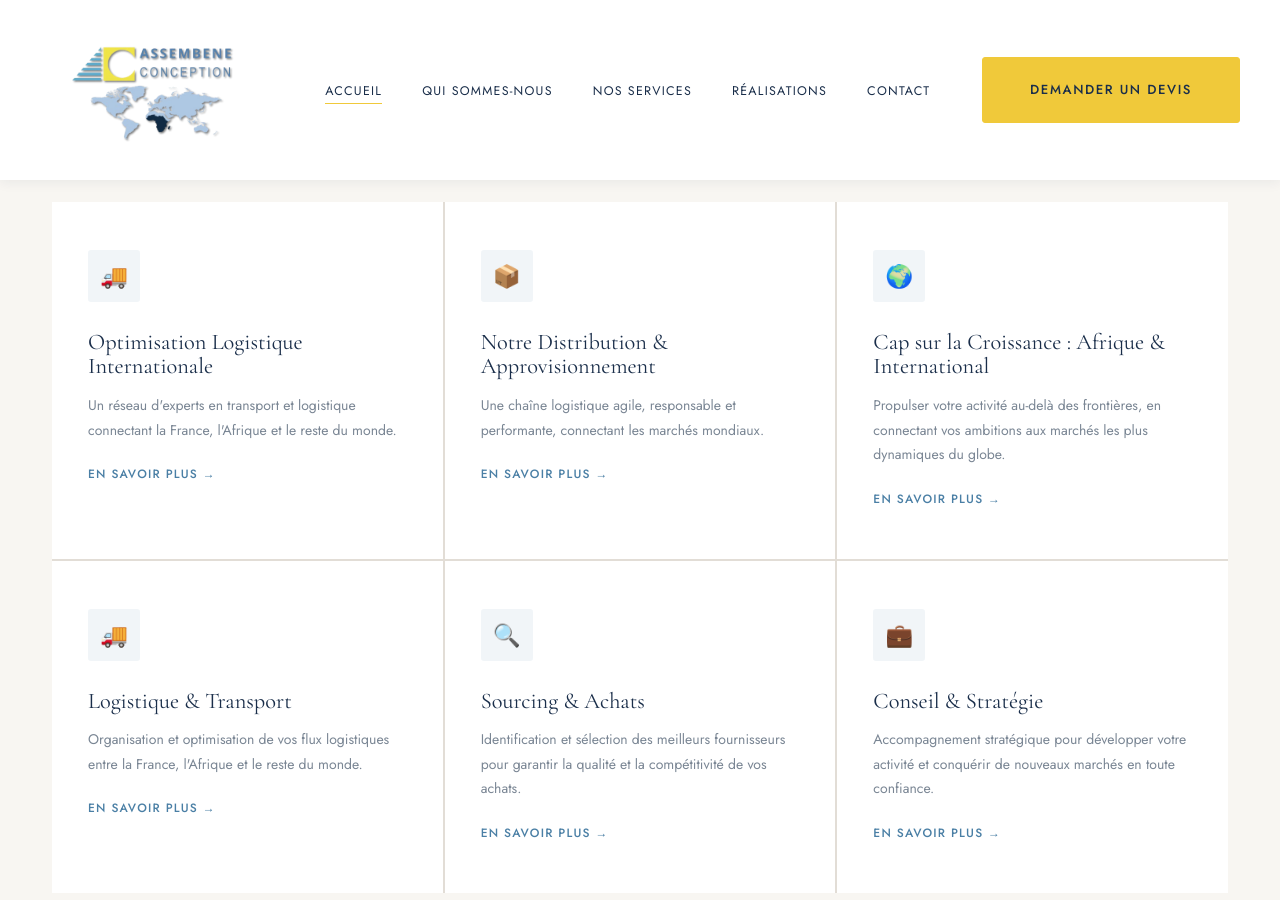
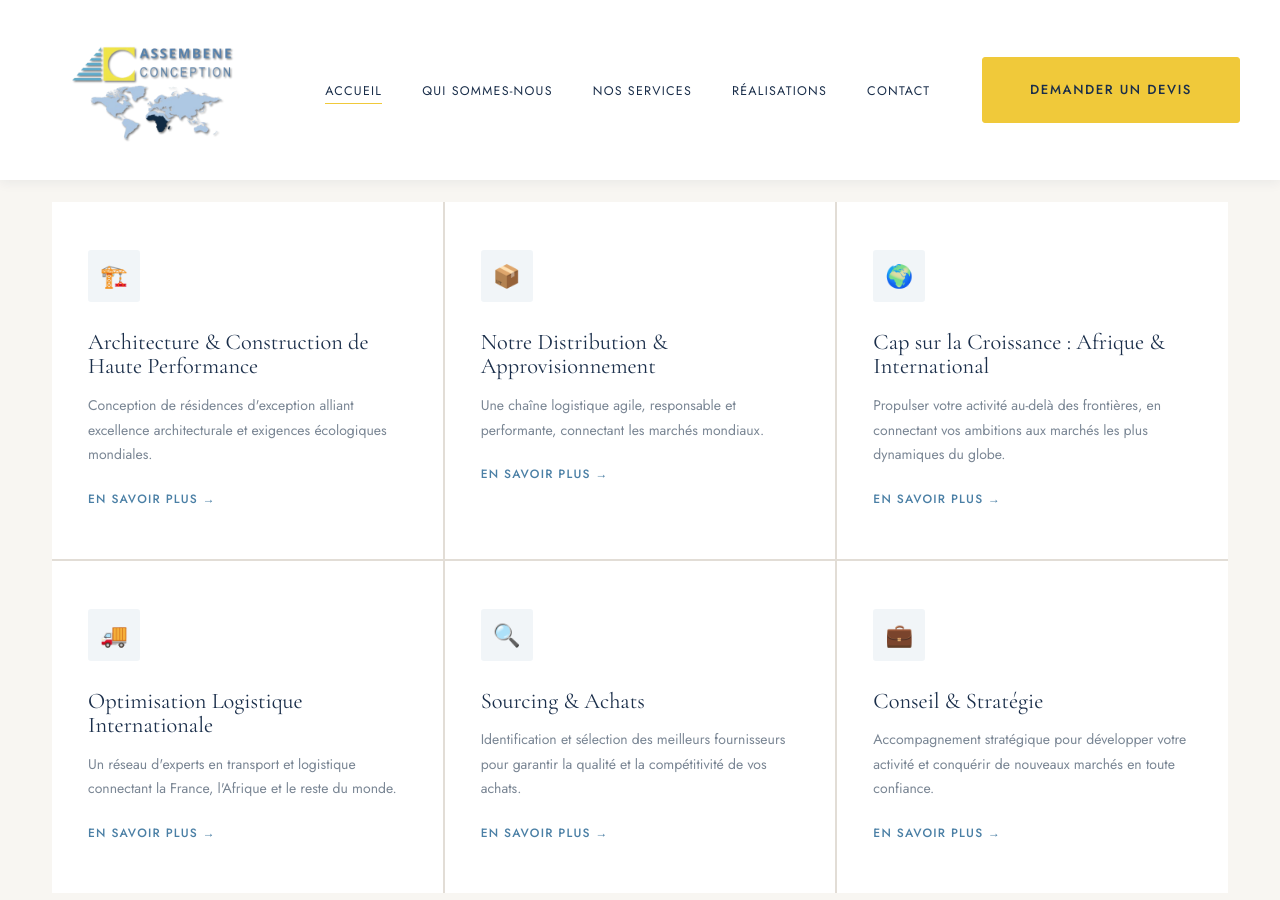
Before and after one commit to ASSEMBENE/assembene.github.io, a Jekyll site: the page built from index.html, in a window 1280 px wide and 900 px high, scrolled down 6420 px. Built offline with Jekyll 4.4.1, drawn with Linux system fonts in a browser that asks for light colours.

Commit message:
Page dédiée Optimisation Logistique Internationale

```diff
--- a/index.html
+++ b/index.html
@@ -440,10 +440,10 @@
     </div>
     <div class="services-grid">
  <div class="service-card reveal d1">
-  <div class="svc-icon">🚚</div>
-  <h3>Optimisation Logistique Internationale</h3>
-  <p>Un réseau d'experts en transport et logistique connectant la France, l'Afrique et le reste du monde.</p>
-  <a href="/services/optimisation-logistique/" class="svc-link">En savoir plus →</a>
+  <div class="svc-icon">🏗️</div>
+  <h3>Architecture &amp; Construction de Haute Performance</h3>
+  <p>Conception de résidences d'exception alliant excellence architecturale et exigences écologiques mondiales.</p>
+  <a href="/services/architecture-haute-performance/" class="svc-link">En savoir plus →</a>
 </div>
       <div class="service-card reveal d2">
   <div class="svc-icon">📦</div>
@@ -457,12 +457,12 @@
   <p>Propulser votre activité au-delà des frontières, en connectant vos ambitions aux marchés les plus dynamiques du globe.</p>
   <a href="/services/afrique-international/" class="svc-link">En savoir plus →</a>
 </div>
-      <div class="service-card reveal d1">
-        <div class="svc-icon">🚚</div>
-        <h3>Logistique &amp; Transport</h3>
-        <p>Organisation et optimisation de vos flux logistiques entre la France, l'Afrique et le reste du monde.</p>
-        <a href="#contact" class="svc-link">En savoir plus →</a>
-      </div>
+     <div class="service-card reveal d1">
+  <div class="svc-icon">🚚</div>
+  <h3>Optimisation Logistique Internationale</h3>
+  <p>Un réseau d'experts en transport et logistique connectant la France, l'Afrique et le reste du monde.</p>
+  <a href="/services/optimisation-logistique/" class="svc-link">En savoir plus →</a>
+</div>
       <div class="service-card reveal d2">
         <div class="svc-icon">🔍</div>
         <h3>Sourcing &amp; Achats</h3>
```
